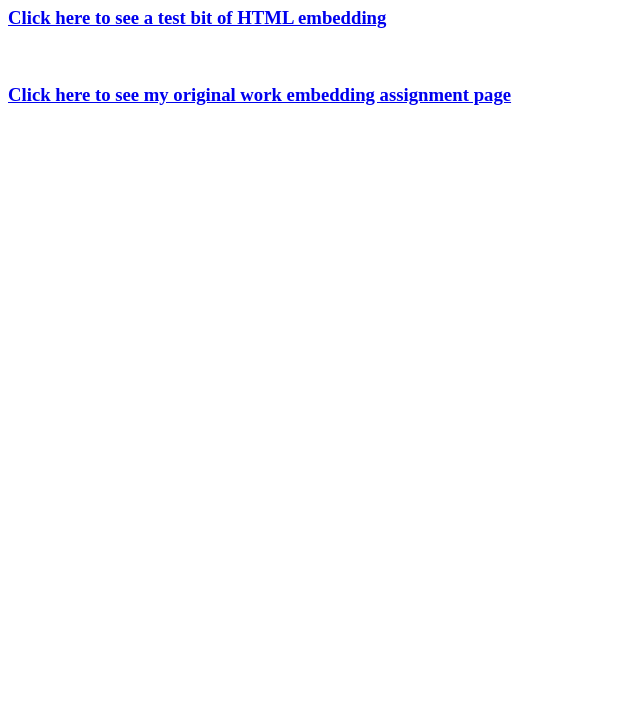
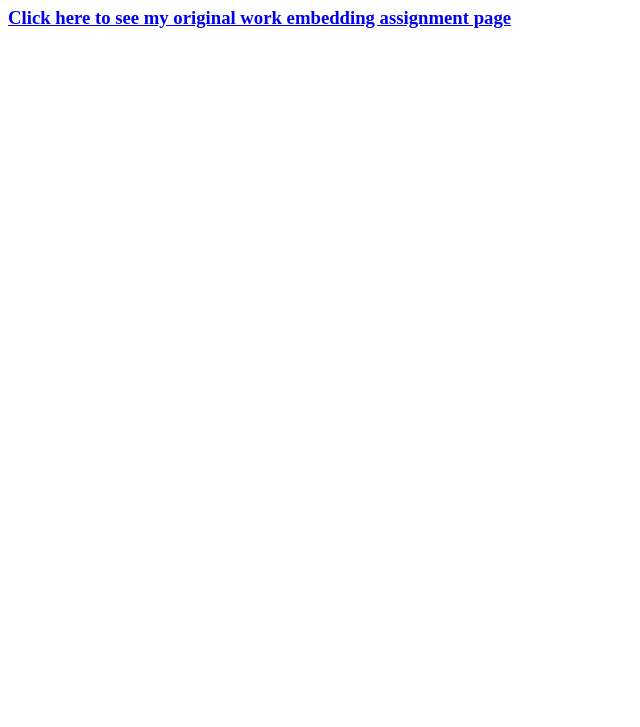
Before and after one commit to aheinz92-1975325/aheinz92-1975325.github.io, a plain HTML site: page index.html in a window 1280 px wide. Shown: the part 73-800 px from the top of the page, without its empty margins (0-640 px from the left). Drawn offline with Linux system fonts and the light colour scheme.

Commit message:
Add files via upload

```diff
--- a/index.html
+++ b/index.html
@@ -5,8 +5,6 @@
     </head>
     <body>
         <h1>Hello World</h1>
-        <h3><a href = "demo.html">Click here to see a test bit of HTML embedding</a></h3>
-        <br>
         <h3><a href = "embeddingOriginalWork.html">Click here to see my original work embedding assignment page</a></h3>
     </body>
 </html>
```
